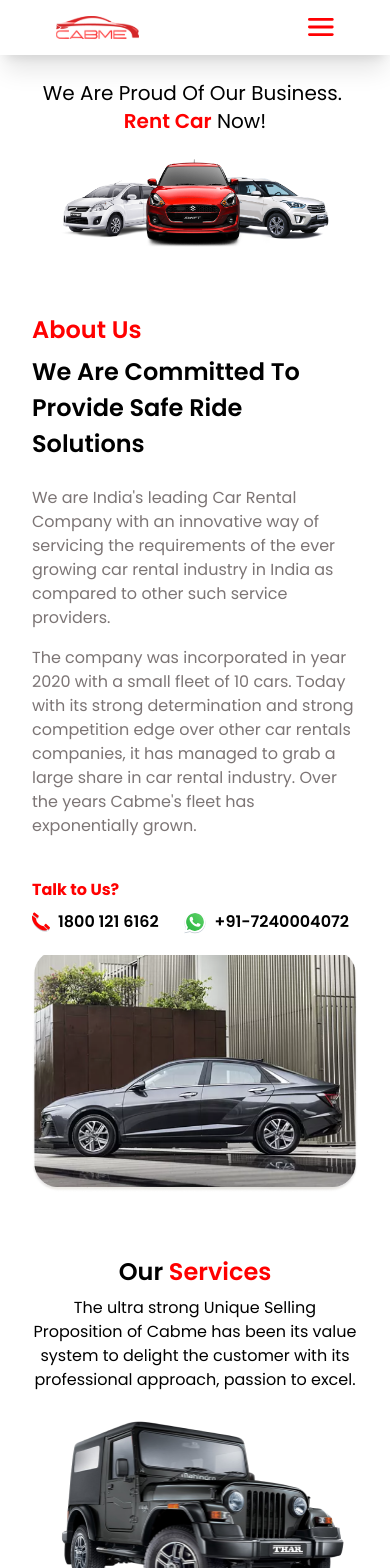
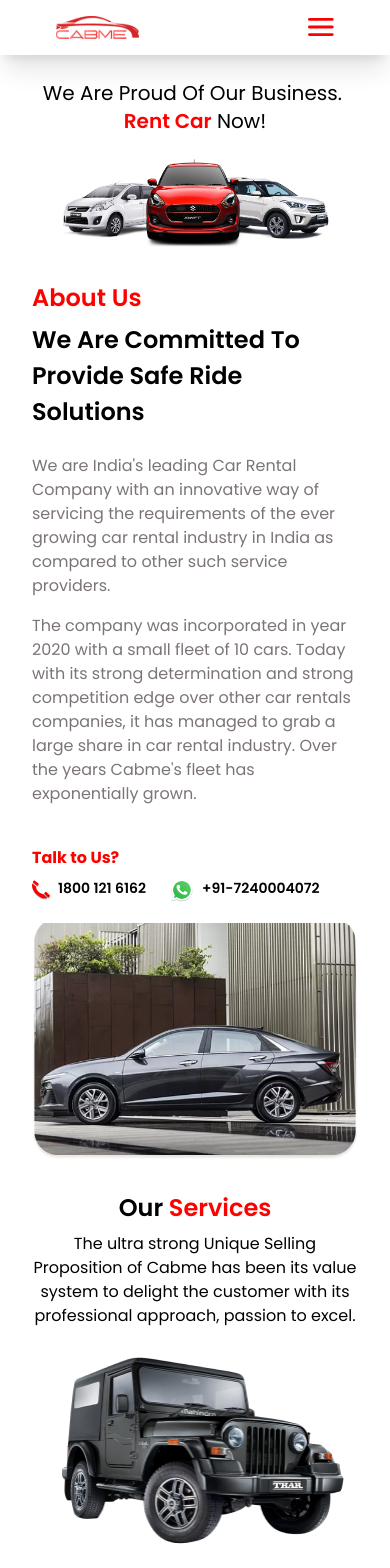
Before and after one commit to CabMe-Epic/cabme-website, a Next.js app: page /about-us in a window 390 px wide. Shown: the top 1568 px of the page. Built offline with nearby package versions, Linux system fonts and the light colour scheme.

Commit message:
about us mobile

```diff
--- a/src/app/(pages)/about-us/page.tsx
+++ b/src/app/(pages)/about-us/page.tsx
@@ -28,7 +28,7 @@ const AboutUs = () => {
           className="h-auto w-[70%] m-auto"
         />
       </div>
-      <div className="max-w-[1250px] m-auto sm:grid grid-cols-2 gap-12 items-center my-16 sm:px-0 px-8">
+      <div className="max-w-[1250px] m-auto sm:grid grid-cols-2 gap-12 items-center sm:my-16 my-8 sm:px-0 px-8">
         <div>
           <h2 className="text-primary font-semibold sm:text-3xl text-2xl">
             About Us
@@ -62,7 +62,7 @@ const AboutUs = () => {
                     height={18}
                   />
                   <Link
-                    className="font-semibold text-black"
+                    className="font-semibold text-black sm:text-md text-sm"
                     href={"tel:18001216162"}
                   >
                     1800 121 6162{" "}
@@ -75,7 +75,7 @@ const AboutUs = () => {
                     width={24}
                     height={24}
                   />
-                  <Link className="font-semibold text-black" href={"#"}>
+                  <Link className="font-semibold text-black sm:text-md text-sm" href={"#"}>
                     {" "}
                     +91-7240004072{" "}
                   </Link>
@@ -280,7 +280,7 @@ const AboutUs = () => {
                   height={18}
                 />
                 <Link
-                  className="font-semibold text-black"
+                  className="font-semibold text-black sm:text-md text-sm"
                   href={"tel:18001216162"}
                 >
                   1800 121 6162{" "}
@@ -293,7 +293,7 @@ const AboutUs = () => {
                   width={24}
                   height={24}
                 />
-                <Link className="font-semibold text-black" href={"#"}>
+                <Link className="font-semibold text-black sm:text-md text-sm" href={"#"}>
                   {" "}
                   +91-7240004072{" "}
                 </Link>
@@ -436,7 +436,7 @@ const AboutUs = () => {
       <div className="sm:mx-8 mx-2 sm:mt-64 sm:mb-24 bg-primary-color rounded-2xl sm:pt-12 pt-4 pb-8 sm:px-16 px-8">
         <div className="text-white sm:grid grid-cols-2 gap-8">
           <div>
-            <h2 className="sm:text-5xl text-3xl font-semibold leading-normal">
+            <h2 className="sm:text-5xl text-2xl font-semibold leading-normal">
               Have Any Questions <br /> About Us?
             </h2>
             <div className="flex gap-4 mt-8 mb-4 z-[99] relative bottom-0">
```
